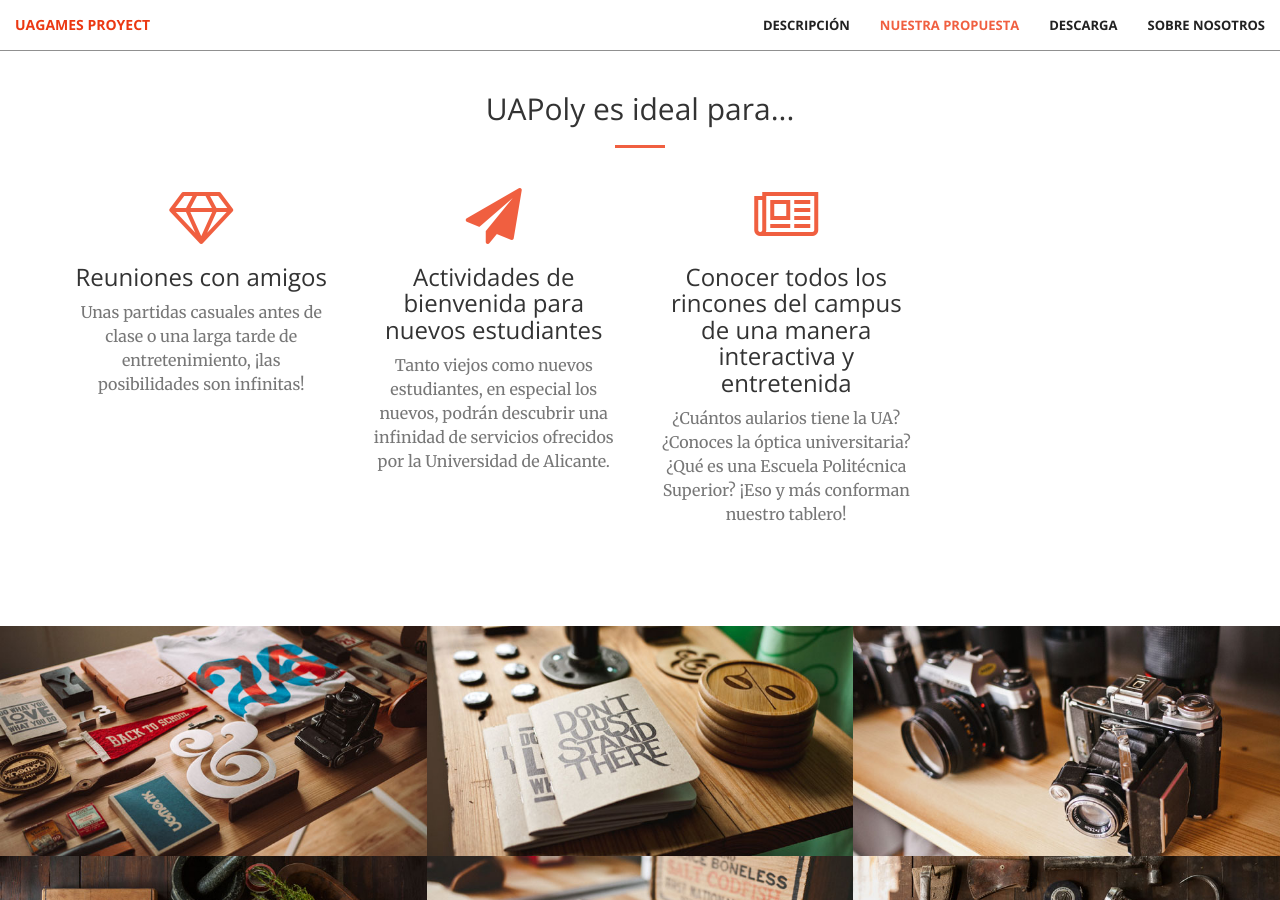
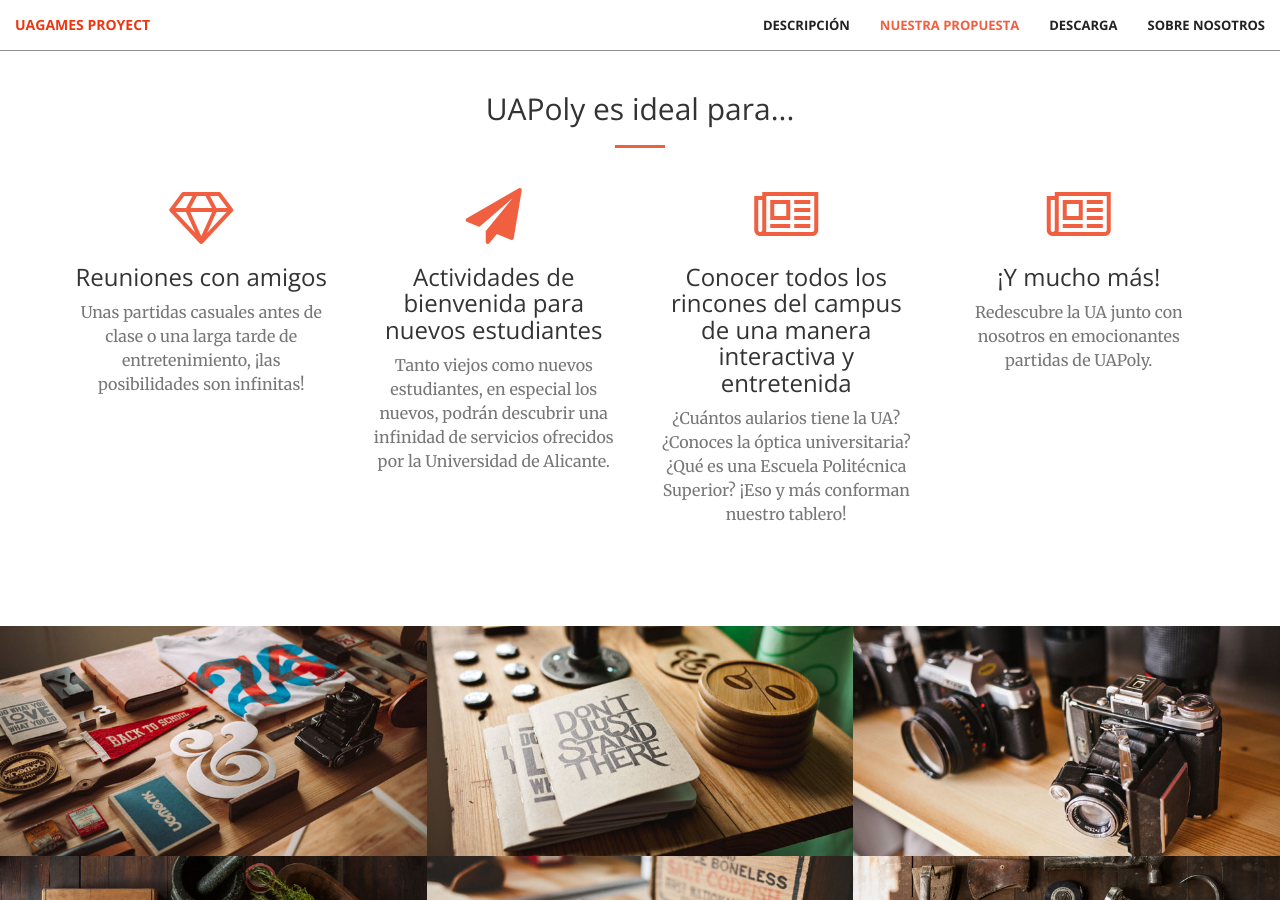
Before and after one commit to uapoly/uapoly.github.io, a Jekyll site: the page built from index.html, in a window 1280 px wide and 900 px high, scrolled down 1466 px. Built offline with Jekyll 4.4.1, drawn with Linux system fonts in a browser that asks for light colours.

Commit message:
Añadido un y mucho más que no me creo ni yo

```diff
--- a/_includes/services.html
+++ b/_includes/services.html
@@ -8,7 +8,7 @@
         </div>
     </div>
     <div class="container">
-        <div class="row justify-content-center">
+        <div class="row">
             <div class="col-lg-3 col-md-6 text-center">
                 <div class="service-box">
                     <i class="fa fa-4x fa-diamond wow bounceIn text-primary"></i>
@@ -30,6 +30,13 @@
                     <p class="text-muted">¿Cuántos aularios tiene la UA? ¿Conoces la óptica universitaria? ¿Qué es una Escuela Politécnica Superior? ¡Eso y más conforman nuestro tablero!</p>
                 </div>
             </div>
+            <div class="col-lg-3 col-md-6 text-center">
+                <div class="service-box">
+                    <i class="fa fa-4x fa-newspaper-o wow bounceIn text-primary" data-wow-delay=".3s"></i>
+                    <h3>¡Y mucho más!</h3>
+                    <p class="text-muted">Redescubre la UA junto con nosotros en emocionantes partidas de UAPoly.</p>
+                </div>
+            </div>
         </div>
     </div>
 </section>
```
